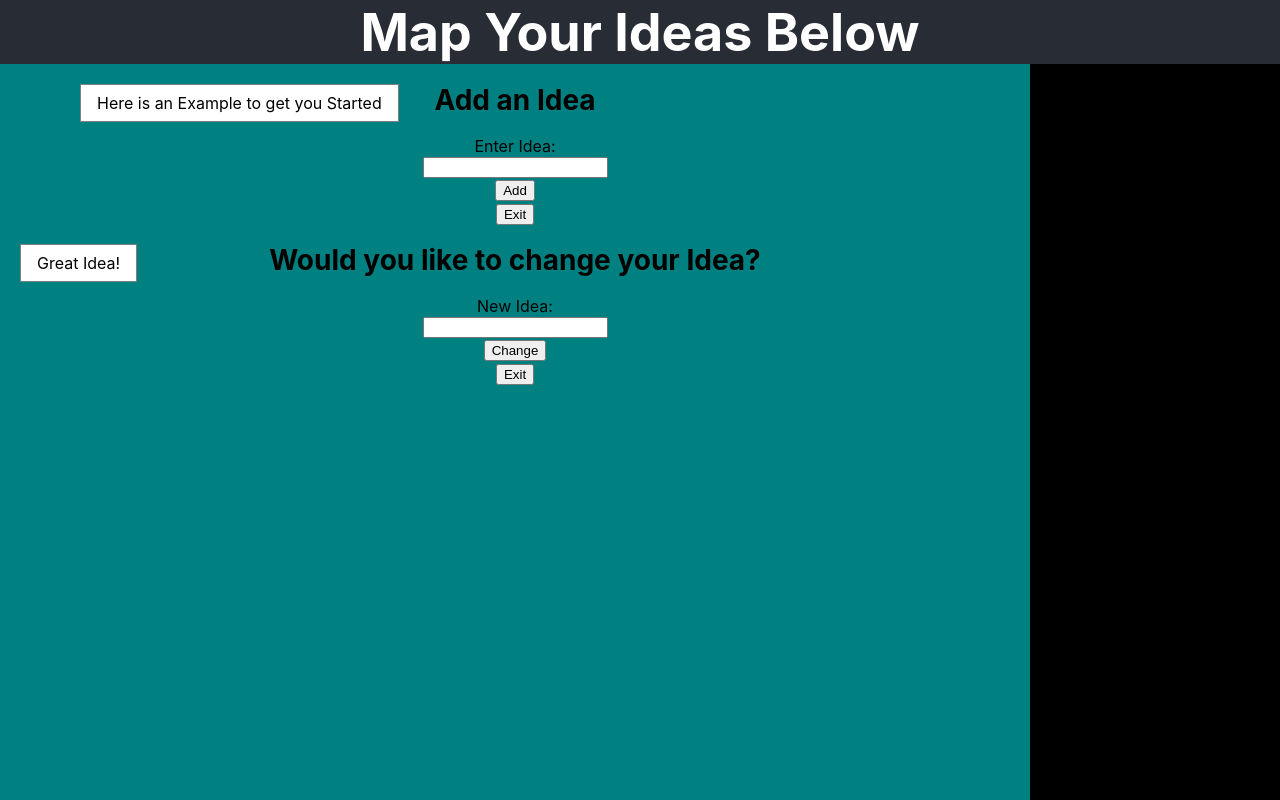
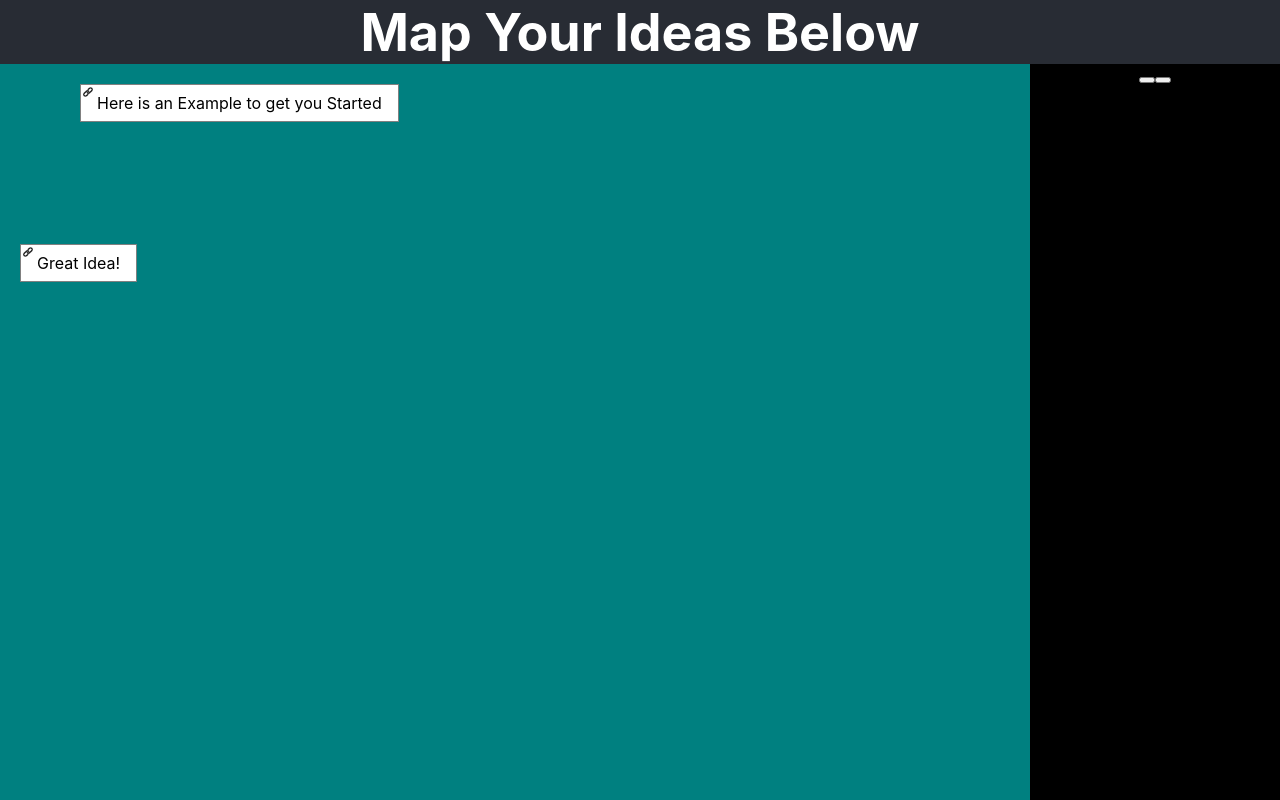
Before and after one commit to TorresCubed/neuromap.app, a React (Create React App) app: page / in a window 1280 px wide. Built offline with nearby package versions, Linux system fonts and the light colour scheme.

Commit message:
Refactored Idea
Refactored Idea to take title as prop.
Added ID into idea object

```diff
--- a/src/Canvas.js
+++ b/src/Canvas.js
@@ -1,15 +1,11 @@
-import React, { useState, useCallback } from "react";
+import React from "react";
 import FreeForm from "./FreeformIdeas";
 import Options from "./OptionBar";
 
 const Window = () => {
-  const [hideSourceOnDrag, setHideSrouceOnDrag] = useState(true);
-  const toggle = useCallback(() => setHideSrouceOnDrag(!hideSourceOnDrag), [
-    hideSourceOnDrag,
-  ]);
   return (
     <div className="Containment">
-      <FreeForm id="freeFormMap" hideSourceOnDrag={hideSourceOnDrag} />
+      <FreeForm id="freeFormMap" />
       <Options />
     </div>
   );
--- a/src/Forms.js
+++ b/src/Forms.js
@@ -1,4 +1,4 @@
-import React, { useCallback} from "react";
+import React, { useCallback } from "react";
 import "./Forms.css";
 
 const Forms = ({ onClose, onSubmit, formType, content, setContent }) => {
--- a/src/FreeformIdeas.js
+++ b/src/FreeformIdeas.js
@@ -9,8 +9,8 @@ import Forms from "./Forms";
 
 const FreeForm = () => {
   const [ideas, setIdeas] = useState({
-    a: { top: 20, left: 80, title: "Here is an Example to get you Started" },
-    b: { top: 180, left: 20, title: "Great Idea!" },
+    a: { id: "a", top: 20, left: 80, title: "Here is an Example to get you Started" },
+    b: { id: "b", top: 180, left: 20, title: "Great Idea!" },
   });
   const [coords, setCoords] = useState([0, 0]);
   const [showAddModal, setAddModal] = useState(false);
@@ -45,6 +45,13 @@ const FreeForm = () => {
     },
     [showEdit]
   );
+
+  const onSelect = useCallback((id) => {
+      setStoredID(id);
+      console.log("Currently Selecting " + id);
+    },
+    [setStoredID]
+  )
 
   const [, drop] = useDrop({
     accept: ItemTypes.IDEA,
@@ -123,20 +130,14 @@ const FreeForm = () => {
           setContent={setIdeaContent}
         />
       </Modal>
-      {Object.keys(ideas).map((key) => {
-        const { left, top, title } = ideas[key];
-        return (
-          <Idea
-            key={key}
-            id={key}
-            left={left}
-            top={top}
-            onEdit={showEditor}
-          >
-            {title}
-          </Idea>
-        );
-      })}
+      {Object.entries(ideas).map(([key, idea]) => (
+        <Idea
+          key={key}
+          onEdit={showEditor}
+          onSelect={onSelect}
+          {...idea}
+        />
+      ))}
     </div>
   );
 };
--- a/src/Idea.css
+++ b/src/Idea.css
@@ -0,0 +1,11 @@
+.linker {
+  position: absolute;
+  width: 10px;
+  height: 10px;
+  top: 2px;
+  left: 2px;
+}
+
+.linker.hidden {
+  display: none;
+}
--- a/src/Idea.js
+++ b/src/Idea.js
@@ -1,6 +1,8 @@
 import React, { useCallback } from "react";
 import { useDrag } from "react-dnd";
 import { ItemTypes } from "./ItemTypes";
+import linker from './linkerIcon.JPG';
+import './Idea.css'
 
 const style = {
   position: "absolute",
@@ -11,20 +13,28 @@ const style = {
   cursor: "move",
 };
 
-export const Idea = ({ id, left, top, children, onEdit }) => {
+export const Idea = ({ id, left, top, title, onEdit, onSelect }) => {
   const [{ isDragging }, drag] = useDrag({
-    item: { id, left, top, type: ItemTypes.IDEA },
+    item: { id, left, top, title, type: ItemTypes.IDEA },
     collect: (monitor) => ({
       isDragging: monitor.isDragging(),
     }),
   });
 
+  const setLinkStart = useCallback(
+    (e) => {
+      e.preventDefault();
+      onSelect(id);
+    },
+    [id, onSelect]
+  );
+
   const handleDoubleClick = useCallback(
     (e) => {
       e.preventDefault();
-      onEdit(id,children);
+      onEdit(id,title);
     },
-    [onEdit, id, children]
+    [onEdit, id, title]
   );
 
   if (isDragging) {
@@ -35,8 +45,10 @@ export const Idea = ({ id, left, top, children, onEdit }) => {
       ref={drag}
       style={{ ...style, left, top }}
       onDoubleClick={handleDoubleClick}
+      onClick={setLinkStart}
     >
-      {children}
+      <img className="linker" src={linker} alt="link" />
+      {title}
     </div>
   );
 };
--- a/src/Modal.css
+++ b/src/Modal.css
@@ -1,7 +1,7 @@
 
 /* Style for Idea Add box */
 
-.popup {
+.modal {
     position: fixed;
     display:flex;
     justify-content: center;
@@ -15,11 +15,11 @@
     z-index: 2;
 }
 
-.popup.hidden {
+.modal.hidden {
     display:none;
 }
 
-.popup > div {
+.modal > div {
     width:250px;
     height:210px;
     border-radius: 20px;
--- a/src/OptionBar.js
+++ b/src/OptionBar.js
@@ -1,7 +1,16 @@
 import React from "react";
+import Forms from "./Forms";
 
 function Options() {
-  return <div className="OptionBar"></div>;
+  return <div className="OptionBar">
+    <div id="ideaForm">
+    </div>
+    <button id="addIdea"/>
+    <button id="editIDea"/>
+
+
+
+  </div>;
 }
 
 export default Options;
```
Also changed, not shown: src/linkerIcon.JPG (added).
